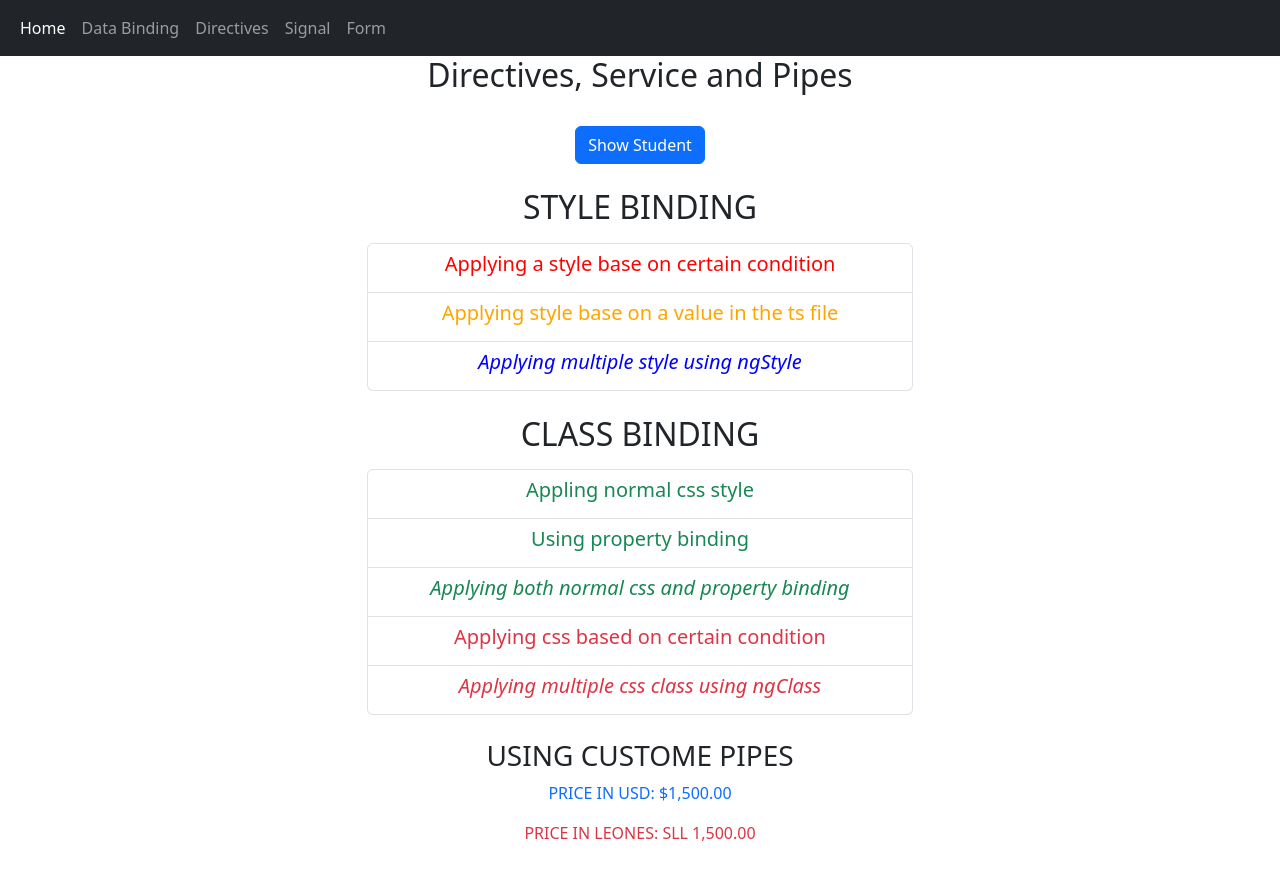
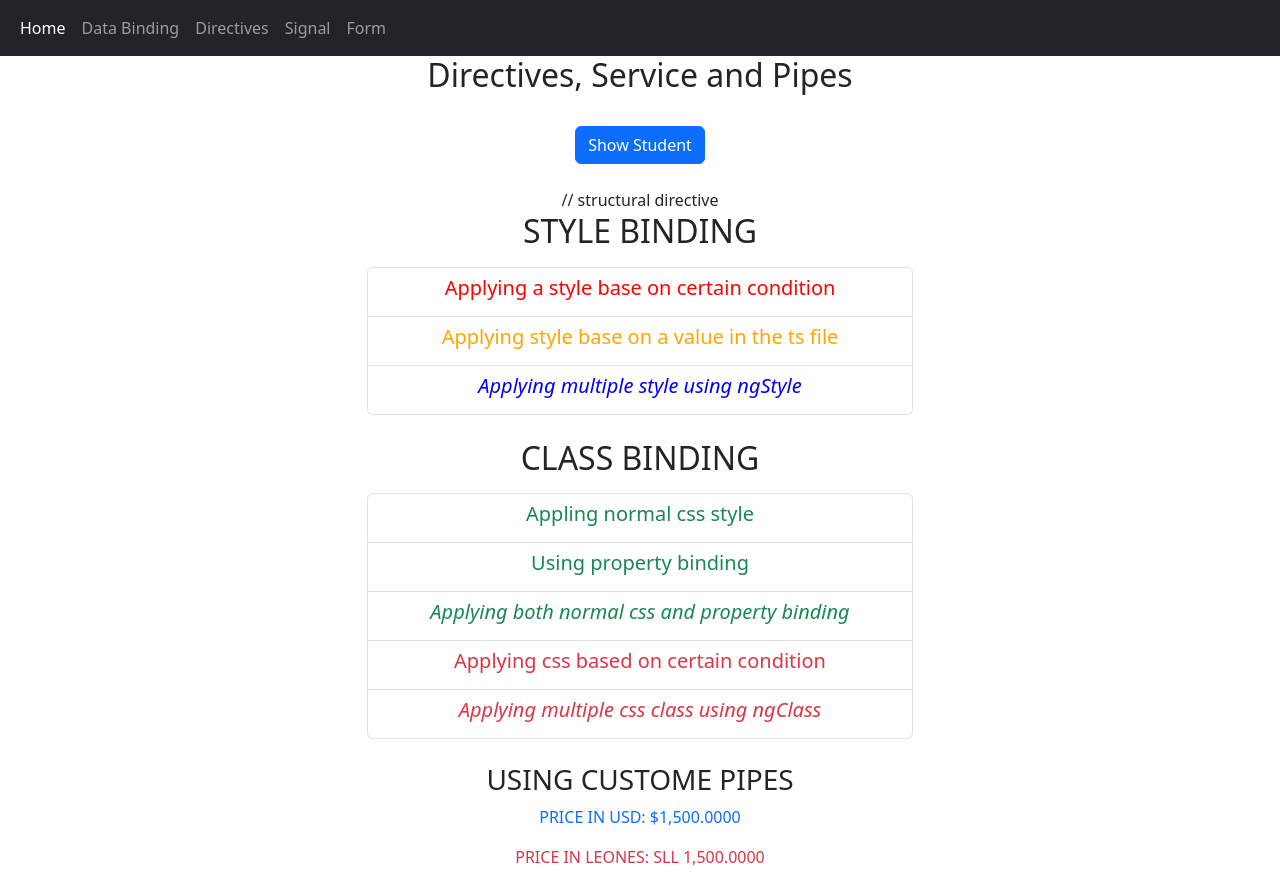
Before and after one commit to AbTuray/AngularPresentationApp, an Angular app: page /directives in a window 1280 px wide. Before the commit the page ends 861 px from the top, so only its background shows below. Built offline with nearby package versions, Linux system fonts and the light colour scheme.

Commit message:
finish touches

```diff
--- a/src/app/app.model.ts
+++ b/src/app/app.model.ts
@@ -1,4 +1,4 @@
-export interface user {
+export interface studentModel {
     id: number;
     firstName: string;
     lastName: string;
--- a/src/app/app.service.ts
+++ b/src/app/app.service.ts
@@ -1,5 +1,5 @@
 import {Injectable} from '@angular/core';
-import { user } from './app.model';
+import { studentModel } from './app.model';
 
 @Injectable({
     providedIn: 'root'
@@ -8,7 +8,7 @@ import { user } from './app.model';
 export class AppService{
     //Gifty Hermans
 
-    student: user[] =[
+    students: studentModel[] =[
         {id:1, firstName: "Ab", lastName: "Ray", email: "stud1@mail.com" },
         {id:2, firstName: "Abdul", lastName: "Bangura", email: "stud2@mail.com" },
         {id:3, firstName: "Andy", lastName: "Mo", email: "stud3@mail.com" },
--- a/src/app/currency-converter-pipe.ts
+++ b/src/app/currency-converter-pipe.ts
@@ -5,7 +5,7 @@ import { Pipe, PipeTransform } from '@angular/core';
 })
 export class CurrencyConverterPipe implements PipeTransform {
 
-  //Gifty Hermans
+  //GIFTY HEMANS
 
   transform(
     value: number,
--- a/src/app/directive-ex/directive-ex.html
+++ b/src/app/directive-ex/directive-ex.html
@@ -5,6 +5,7 @@
             <button class="btn btn-primary" (click)="toggleList()">{{showList ? "Hide Student" : "Show
                 Student"}}</button>
             <br> <br>
+            // structural directive
             <table *ngIf="showList" class="table table-striped table-brodered table-hover">
                 <thead>
                     <tr>
@@ -16,6 +17,7 @@
 
                 </thead>
                 <tbody *ngFor="let students of currentStudent">
+                    // string interpolation and pipes
                     <tr>
                         <td>{{students.id}}</td>
                         <td>{{students.firstName | uppercase}}</td>
@@ -59,8 +61,8 @@
                 </li>
             </ul> <br>
             <h3 class="text-uppercase">Using Custome Pipes</h3>
-            <p class="text-uppercase text-primary">Price in USD: {{ 1500 | currencyConverter:'$':2:'en-US' }}</p>
-            <p class="text-uppercase text-danger">Price in Leones: {{ 1500 | currencyConverter:'Le':2:'en-SL' }}</p>
+            <p class="text-uppercase text-primary">Price in USD: {{ 1500 | currencyConverter:'$':4:'en-US' }}</p>
+            <p class="text-uppercase text-danger">Price in Leones: {{ 1500 | currencyConverter:'Le':4:'en-SL' }}</p>
 
 
         </div>
--- a/src/app/directive-ex/directive-ex.ts
+++ b/src/app/directive-ex/directive-ex.ts
@@ -10,12 +10,13 @@ import { CurrencyConverterPipe } from '../currency-converter-pipe';
   styleUrl: './directive-ex.css'
 })
 export class DirectiveEx {
+  //GIFTY HEMANS
 
   //Injecting the service into the component
   appService = inject(AppService);
 
   //Creating an object to access items in the service
-  currentStudent = this.appService.student;
+  currentStudent = this.appService.students;
 
   showList = false;
   //Function to toggle the button
--- a/src/app/home/home.ts
+++ b/src/app/home/home.ts
@@ -23,7 +23,7 @@ export class Home {
 
     appService = inject(AppService);
 
-    presentersList = this.appService.student;
+    presentersList = this.appService.students;
 
     showList = false;
   //Function to toggle the button
```
